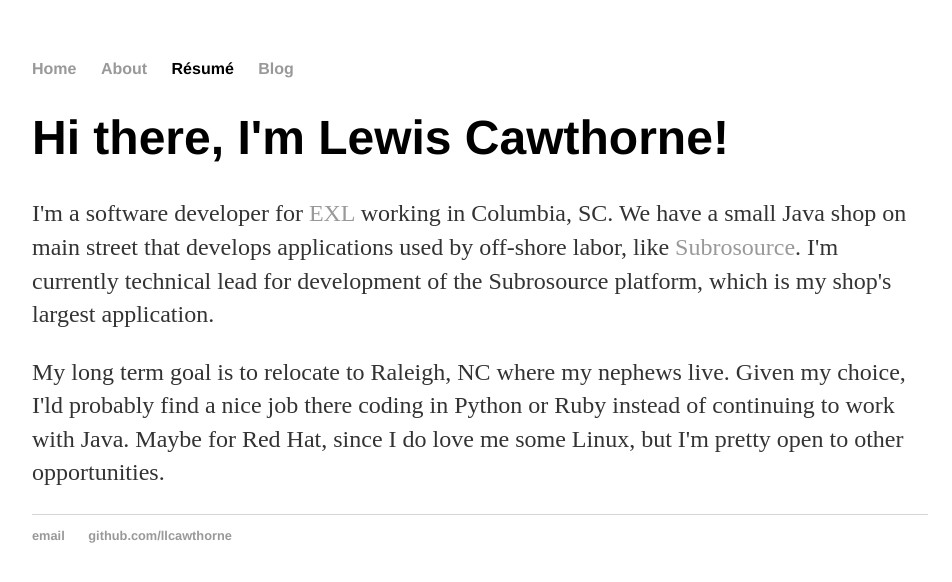
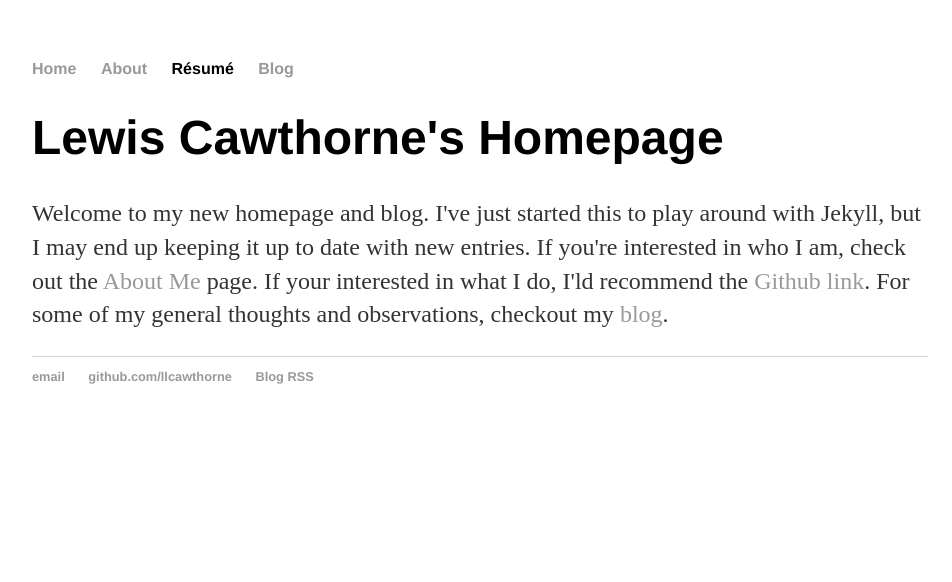
Before and after one commit to llcawthorne/llcawthorne.github.io, a Jekyll site: the page built from index.html, in a window 1280 px wide. Shown: the top 582 px of the page, without its empty margins (160-1112 px from the left). Built offline with Jekyll 4.4.1, drawn with Linux system fonts in a browser that asks for light colours.

Commit message:
Add blog and about pages

```diff
--- a/_config.yml
+++ b/_config.yml
@@ -1,2 +1,3 @@
 name: Lewis Cawthorne, Software Developer
 markdown: kramdown
+permalink: /blog/:year/:month/:day/:title
--- a/_layouts/default.html
+++ b/_layouts/default.html
@@ -2,7 +2,6 @@
 <html>
   <head>
     <title>{{ page.title }}</title>
-    <!-- link to main stylesheet -->
     <link rel="stylesheet" type="text/css" href="/css/main.css">
   </head>
   <body>
@@ -10,7 +9,7 @@
       <ul>
         <li><a href="/">Home</a></li>
         <li><a href="/about">About</a></li>
-            <li><a href="/resume"></a>R&eacute;sum&eacute;</li>
+        <li><a href="/llcawthorne_resume.pdf"></a>R&eacute;sum&eacute;</li>
         <li><a href="/blog">Blog</a></li>
       </ul>
     </nav>
@@ -23,6 +22,7 @@
       <ul>
         <li><a href="mailto:LLC@acm.org">email</a></li>
         <li><a href="https://github.com/llcawthorne">github.com/llcawthorne</a></li>
+        <li><a href="http://username.github.io/blog/atom.xml">Blog RSS</a></li>
       </ul>
     </footer>
   </body>
--- a/index.html
+++ b/index.html
@@ -3,19 +3,14 @@
 title: Lewis Cawthorne, Software Developer
 ---
 <div class="blurb">
-	<h1>Hi there, I'm Lewis Cawthorne!</h1>
+	<h1>Lewis Cawthorne's Homepage</h1>
 	<p>
-		I'm a software developer for <a href="http://www.exlservice.com">EXL</a>
-		working in Columbia, SC.  We have a small Java shop on main street
-		that develops applications used by off-shore labor, like
-		<a href="https://www.subrosource.com/">Subrosource</a>.  I&#39;m currently
-		technical lead for development of the Subrosource platform, which is
-		my shop&#39;s largest application.
-	</p>
-	<p>
-		My long term goal is to relocate to Raleigh, NC where my nephews live.
-		Given my choice, I&#39;ld probably find a nice job there coding in Python
-		or Ruby instead of continuing to work with Java.  Maybe for Red Hat, since
-		I do love me some Linux, but I&#39;m pretty open to other opportunities.
+		Welcome to my new homepage and blog.  I've just started this to play
+		around with Jekyll, but I may end up keeping it up to date with new
+		entries.  If you're interested in who I am, check out the
+		<a href="/about">About Me</a> page.  If your interested in what I
+		do, I'ld recommend the <a href="github.com/llcawthorne">Github link</a>.
+		For some of my general thoughts and observations, checkout my
+		<a href="/blog">blog</a>.
 	</p>
 </div><!-- /.blurb -->
```
Also changed, not shown: about/index.html (added, +21 -0 lines), blog/atom.xml (added, +27 -0 lines), blog/index.html (added, +14 -0 lines), 1 other file. Lines whose indentation alone changed are shown as unchanged.
